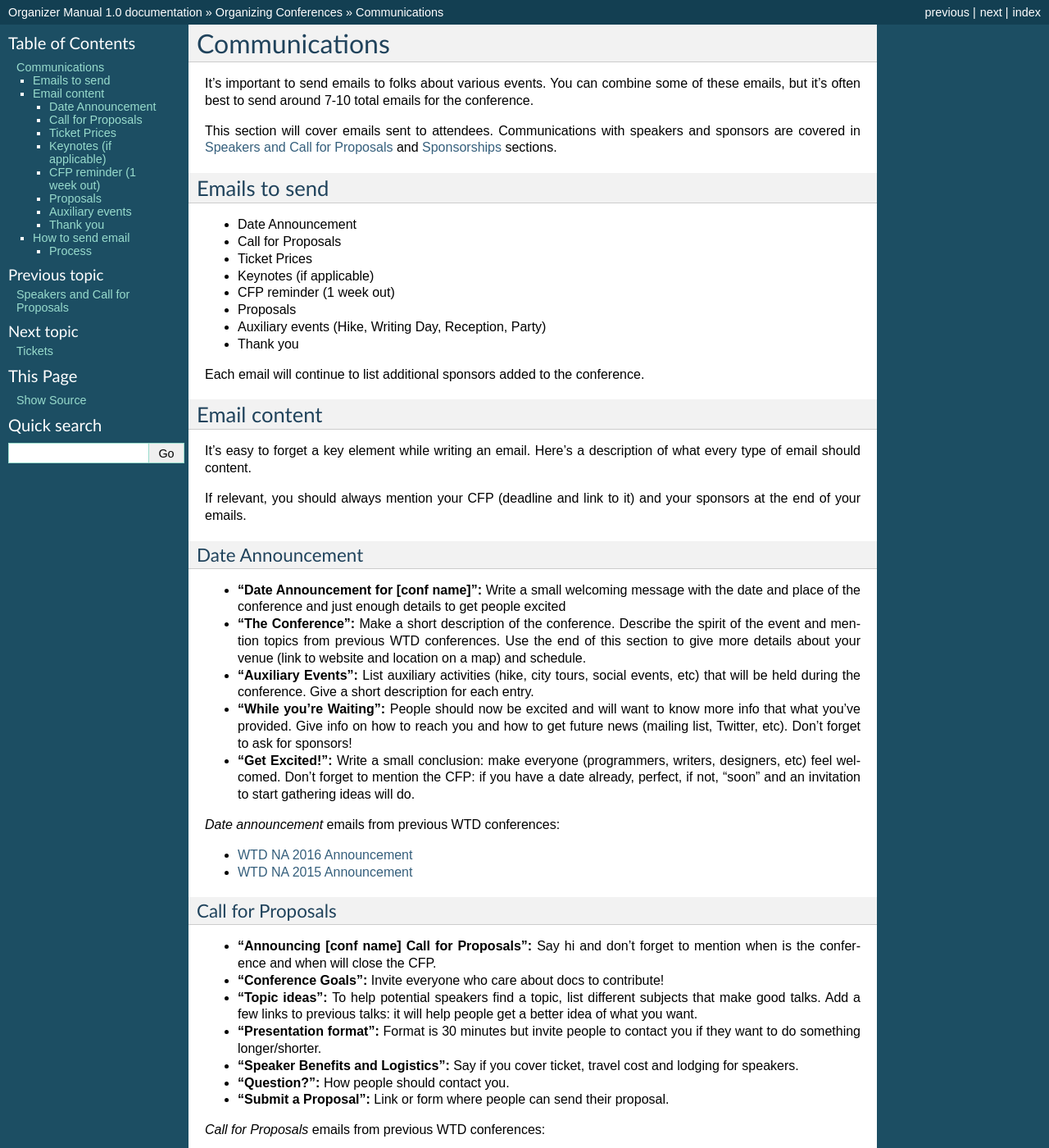
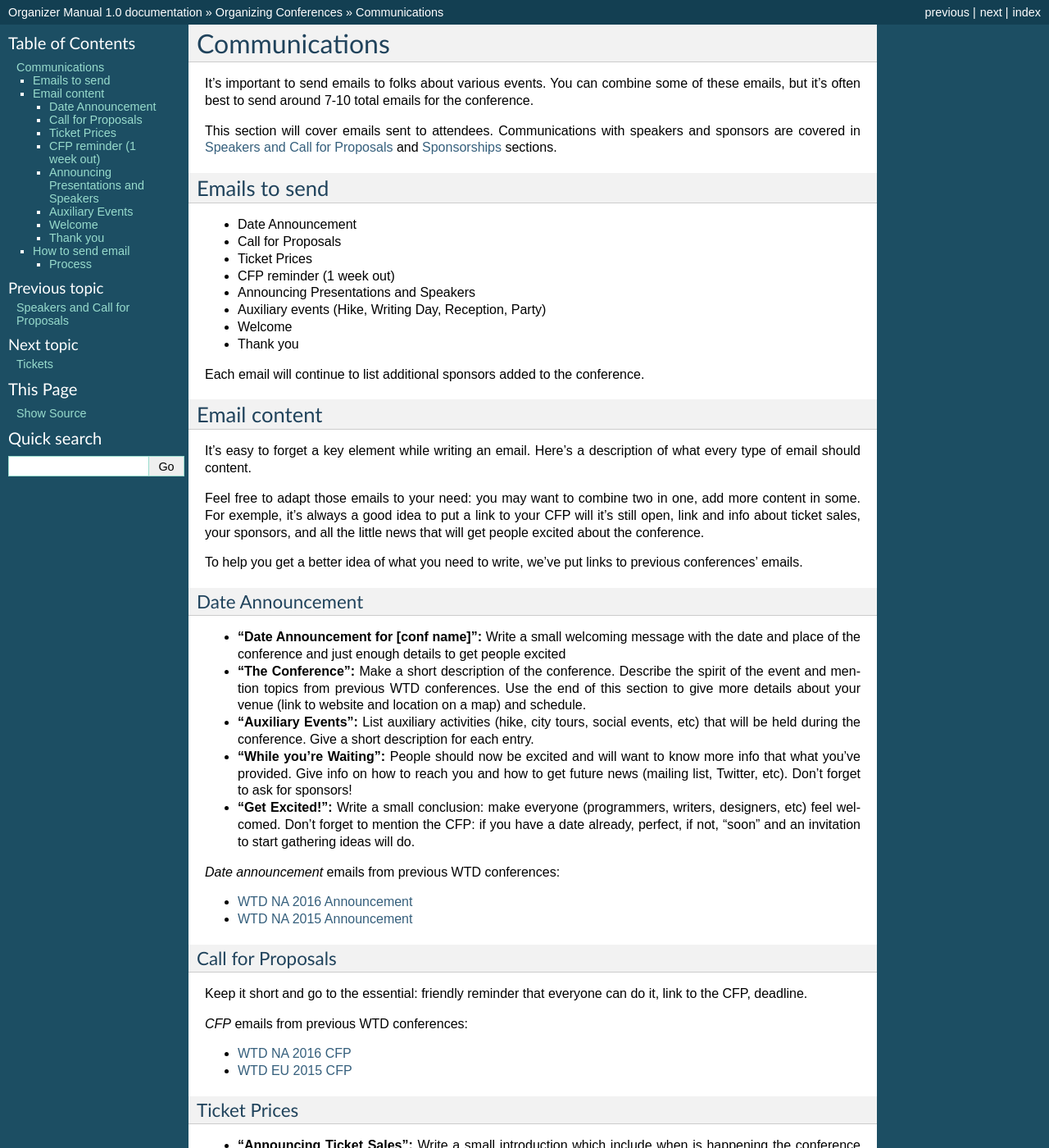
Before and after one commit to writethedocs/organizer-manual, a Sphinx documentation site: the page built from source/confs/conf-communication.rst, in a window 1280 px wide and 1400 px high. Shown: the whole window at 82% size. Built offline with Sphinx 7.4.7, drawn with Linux system fonts in a browser that asks for light colours; some of the changed text lies outside the part shown.

Commit message:
Fix CFP emails and add more content

```diff
--- a/source/confs/conf-communication.rst
+++ b/source/confs/conf-communication.rst
@@ -10,15 +10,15 @@ but it's often best to send around 7-10 total emails for the conference.
 This section will cover emails sent to attendees. Communications with speakers and sponsors are covered in :doc:`conf-cfp` and :doc:`conf-sponsorship` sections.
 
 Emails to send
----------------
+--------------
 
 * Date Announcement
 * Call for Proposals
 * Ticket Prices
-* Keynotes (if applicable)
 * CFP reminder (1 week out)
-* Proposals
+* Announcing Presentations and Speakers
 * Auxiliary events (Hike, Writing Day, Reception, Party)
+* Welcome
 * Thank you
 
 Each email will continue to list additional sponsors added to the conference.
@@ -28,7 +28,9 @@ Email content
 
 It's easy to forget a key element while writing an email. Here's a description of what every type of email should content.
 
-If relevant, you should always mention your CFP (deadline and link to it) and your sponsors at the end of your emails.
+Feel free to adapt those emails to your need: you may want to combine two in one, add more content in some. For exemple, it's always a good idea to put a link to your CFP will it's still open, link and info about ticket sales, your sponsors, and all the little news that will get people excited about the conference.
+
+To help you get a better idea of what you need to write, we've put links to previous conferences' emails.
 
 Date Announcement
 ~~~~~~~~~~~~~~~~~
@@ -47,20 +49,12 @@ Date Announcement
 Call for Proposals
 ~~~~~~~~~~~~~~~~~~
 
-* **"Announcing [conf name] Call for Proposals":** Say hi and don't forget to mention when is the conference and when will close the CFP.
-* **"Conference Goals":** Invite everyone who care about docs to contribute!
-* **"Topic ideas":** To help potential speakers find a topic, list different subjects that make good talks. Add a few links to previous talks: it will help people get a better idea of what you want.
-* **"Presentation format":** Format is 30 minutes but invite people to contact you if they want to do something longer/shorter.
-* **"Speaker Benefits and Logistics":** Say if you cover ticket, travel cost and lodging for speakers.
-* **"Question?":** How people should contact you.
-* **"Submit a Proposal":** Link or form where people can send their proposal.
+Keep it short and go to the essential: friendly reminder that everyone can do it, link to the CFP, deadline.
 
-`Call for Proposals` emails from previous WTD conferences:
+`CFP` emails from previous WTD conferences:
 
-* `WTD NA 2016 CFP <https://github.com/writethedocs/www/blob/master/docs/conf/na/2016/cfp.rst>`_
-* `WTD NA 2015 CFP <https://github.com/writethedocs/www/blob/master/docs/conf/na/2015/cfp.md>`_
-* `WTD EU 2016 CFP <https://github.com/writethedocs/www/blob/master/docs/conf/eu/2016/cfp.rst>`_
-* `WTD EU 2015 CFP <https://github.com/writethedocs/www/blob/master/docs/conf/eu/2015/cfp.md>`_
+* `WTD NA 2016 CFP <https://github.com/writethedocs/www/blob/master/docs/conf/na/2016/news/cfp-tickets.rst>`_
+* `WTD EU 2015 CFP <https://github.com/writethedocs/www/blob/master/docs/conf/eu/2015/news/announcing-eu-2015.md>`_
 
 
 Ticket Prices
@@ -77,9 +71,6 @@ Ticket Prices
 * `WTD EU 2015 Tickets <https://github.com/writethedocs/www/blob/master/docs/conf/eu/2015/news/announcing-eu-tickets.md>`_
 
 
-Keynotes (if applicable)
-~~~~~~~~~~~~~~~~~~~~~~~~
-
 CFP reminder (1 week out)
 ~~~~~~~~~~~~~~~~~~~~~~~~~
 
@@ -88,12 +79,49 @@ Make it small: end of the CFP, where potential speakers can find help and previo
 `Call for Proposals reminder` emails from previous WTD conferences:
 
 * `WTD NA 2016 CFP Reminder <https://github.com/writethedocs/www/blob/master/docs/conf/na/2016/news/cfp-reminder.md>`_
+* `WTD EU 2015 CFP Reminder <https://github.com/writethedocs/www/blob/master/docs/conf/eu/2015/news/eu-early-tickets-videos-cfp.md>`_
 
-Proposals
-~~~~~~~~~
 
-Auxiliary events
+Announcing Presentations and Speakers
+~~~~~~~~~~~~~~~~~~~~~~~~~~~~~~~~~~~~~
+
+* **"Announcing Presentations and Speakers":** Get people excited!
+* **"Presentations":** Do a list of talks with speakers name and link to the abstract. You can add a few words at the end about how you selected the talks and if you plan to do lightning talks.
+
+`Announcing Presentations and Speakers` emails from previous WTD conferences:
+
+* `WTD NA 2016 Speakers <https://github.com/writethedocs/www/blob/master/docs/conf/na/2016/news/announcing-presentations.md>`_
+* `WTD EU 2015 Speakers <https://github.com/writethedocs/www/blob/master/docs/conf/eu/2015/news/announcing-eu-presentations.md>`_
+
+
+Auxiliary Events
 ~~~~~~~~~~~~~~~~
+
+Depending of what you plan, you will need to give different kind of info:
+
+* Name of the event.
+* Need to register or not.
+* Need to bring the conference badge or not.
+* Cover by ticket price or not.
+* Open to family or restricted.
+* Where it's happening. Where and when to meet if you plan to move.
+* Things people need to read or bring to the extra event.
+* For party: mention if there is food and/or beverages (alcoholic and soft).
+
+`Auxiliary events` emails from previous WTD conferences:
+
+* `WTD NA 2016 Auxiliary Events <https://github.com/writethedocs/www/blob/master/docs/conf/na/2016/news/schedule-welcome-wagon-events.md>`_
+* `WTD NA 2015 Auxiliary Events <https://github.com/writethedocs/www/blob/master/docs/conf/na/2015/news/more-conference-details.md>`_
+* `WTD NA 2015 Party <https://github.com/writethedocs/www/blob/master/docs/conf/na/2015/news/conference-sold-out-schedule-party.md>`_
+* `WTD EU 2015 Auxiliary Events <https://github.com/writethedocs/www/blob/master/docs/conf/eu/2015/news/announcing-eu-events-sponsors-tickets.md>`_
+* `WTD EU 2015 Party <https://github.com/writethedocs/www/blob/master/docs/conf/eu/2015/news/announcing-eu-parties-sponsors.md>`_
+
+
+Welcome
+~~~~~~~
+
+
+
 
 Thank you
 ~~~~~~~~~
```
